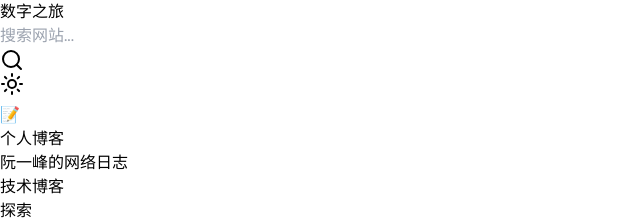
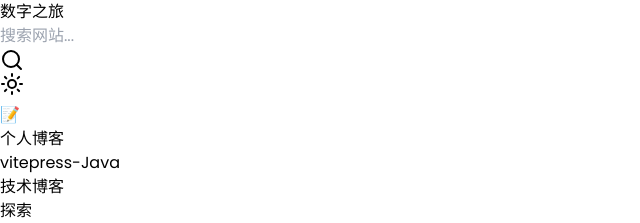
Before and after one commit to SimpleWordBlog/nav, a React (Vite) app: page / in a window 1280 px wide. Shown: the top 223 px of the page, without its empty margins (0-640 px from the left). Built offline with nearby package versions, Linux system fonts and the light colour scheme.

Commit message:
更新个人博客网址
将个人博客的网址从 "https://www.ruanyifeng.com/blog/" 更新为 "https://vite-blog0.pages.dev/"。其他网站信息保持不变。

```diff
--- a/src/data/websites.ts
+++ b/src/data/websites.ts
@@ -1,10 +1,10 @@
-import { Website } from '../types/Website'
+import {Website} from '../types/Website'
 
 export const websites: Website[] = [
     {
         name: "个人博客",
-    url: "https://www.ruanyifeng.com/blog/",
-    description: "阮一峰的网络日志",
+        url: "https://vite-blog0.pages.dev/",
+        description: "vitepress-Java",
         color: "from-pink-500 to-rose-500",
         icon: "📝",
         tags: ["技术", "博客"]
```
Lines whose indentation alone changed are shown as unchanged.
